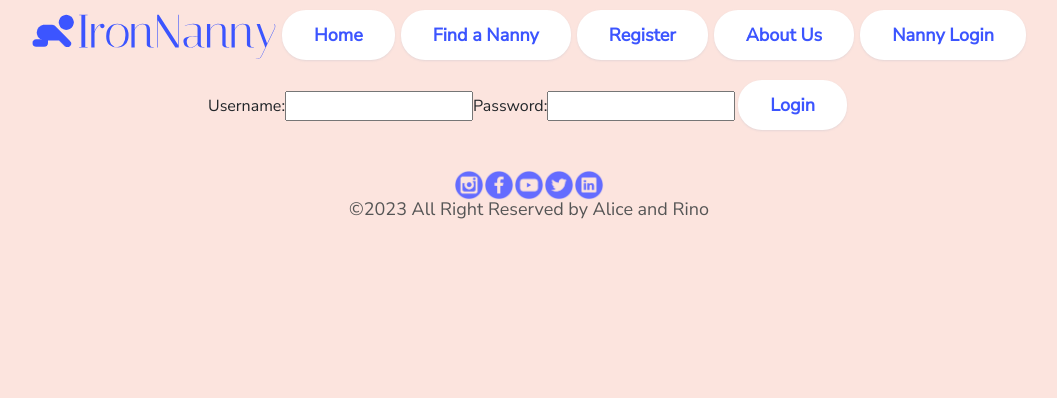
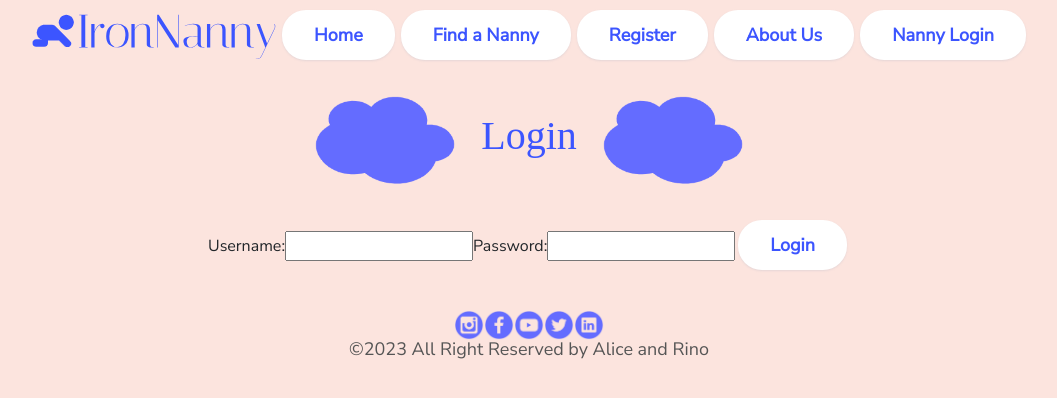
Before and after one commit to Rin-o/M2-Project-Frontend, a React (Vite) app: page /adminPassword/1 in a window 1280 px wide. Shown: the top 398 px of the page, without its empty margins (111-1168 px from the left). Built offline with nearby package versions, Linux system fonts and the light colour scheme; a web font is replaced by a local one.

Commit message:
Kept Alice's code on the Update page

```diff
--- a/src/pages/AdminPage.jsx
+++ b/src/pages/AdminPage.jsx
@@ -1,14 +1,15 @@
 import { useState } from "react";
 import { Link, Navigate, useParams } from "react-router-dom";
+import cloudImage from '../assets/Images/cloud_icon.png'
 
 const AdminPage = () => {
 
-    const {babysitterId} = useParams()
+  const { babysitterId } = useParams()
 
   const [username, setUsername] = useState('');
   const [password, setPassword] = useState('');
 
-    const handleLogin = (event) =>  {
+  const handleLogin = (event) => {
     event.preventDefault()
     if (username && password) {
       <Navigate to={`/babysitters/${babysitterId}/update`} />
@@ -18,6 +19,12 @@ const AdminPage = () => {
   }
 
   return (
+    <>
+      <div className="twoClouds">
+        <img src={cloudImage} alt="cloud icon" className="cloud" />
+        <h1 className="fontColor">Login</h1>
+        <img src={cloudImage} alt="cloud icon" className="cloud" />
+      </div>
       <div className="adminLogin">
         <form onSubmit={handleLogin}>
           <label>Username:</label>
@@ -46,6 +53,7 @@ const AdminPage = () => {
           </Link>
         </form>
       </div>
+    </>
   )
 }
 
```
Lines whose indentation alone changed are shown as unchanged.
